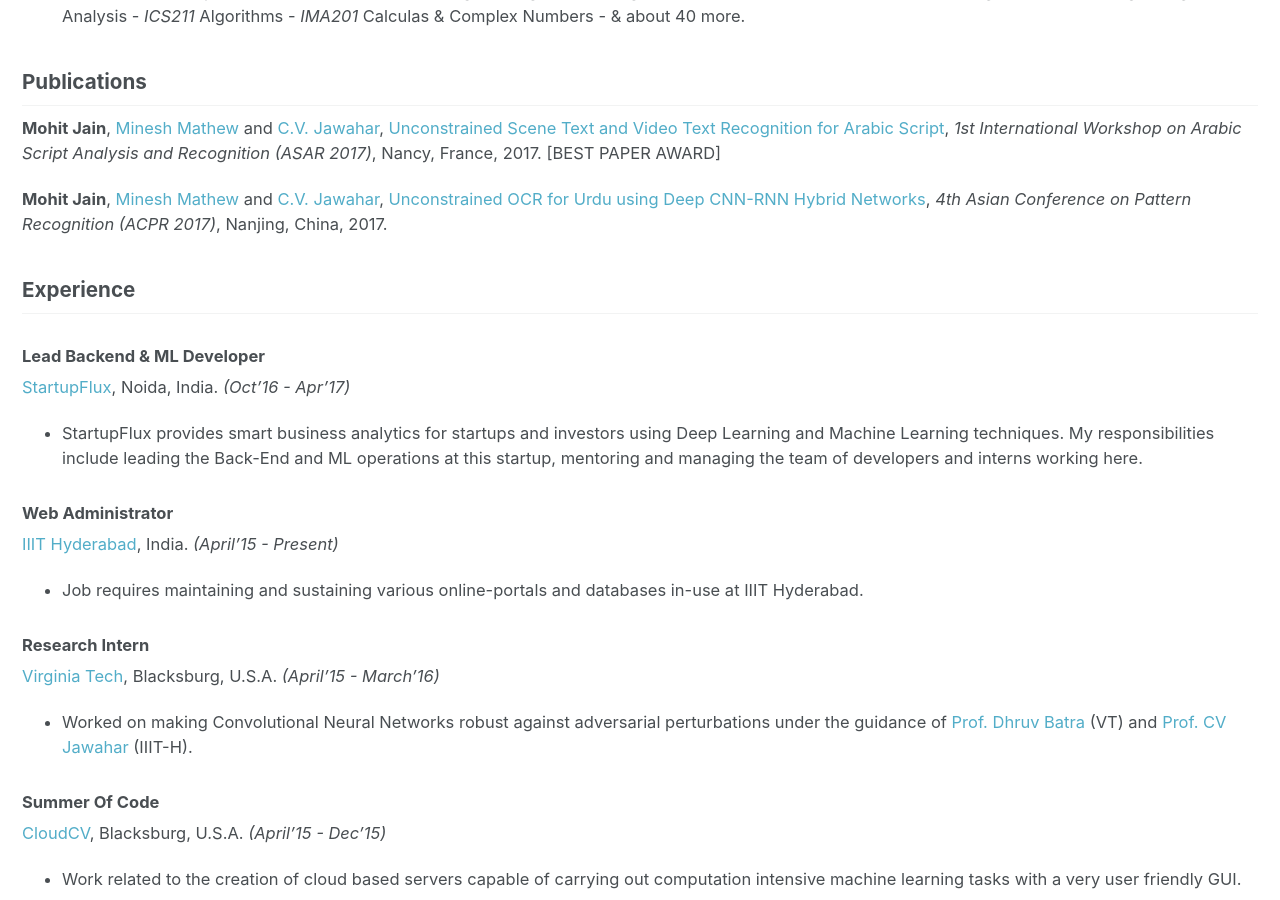
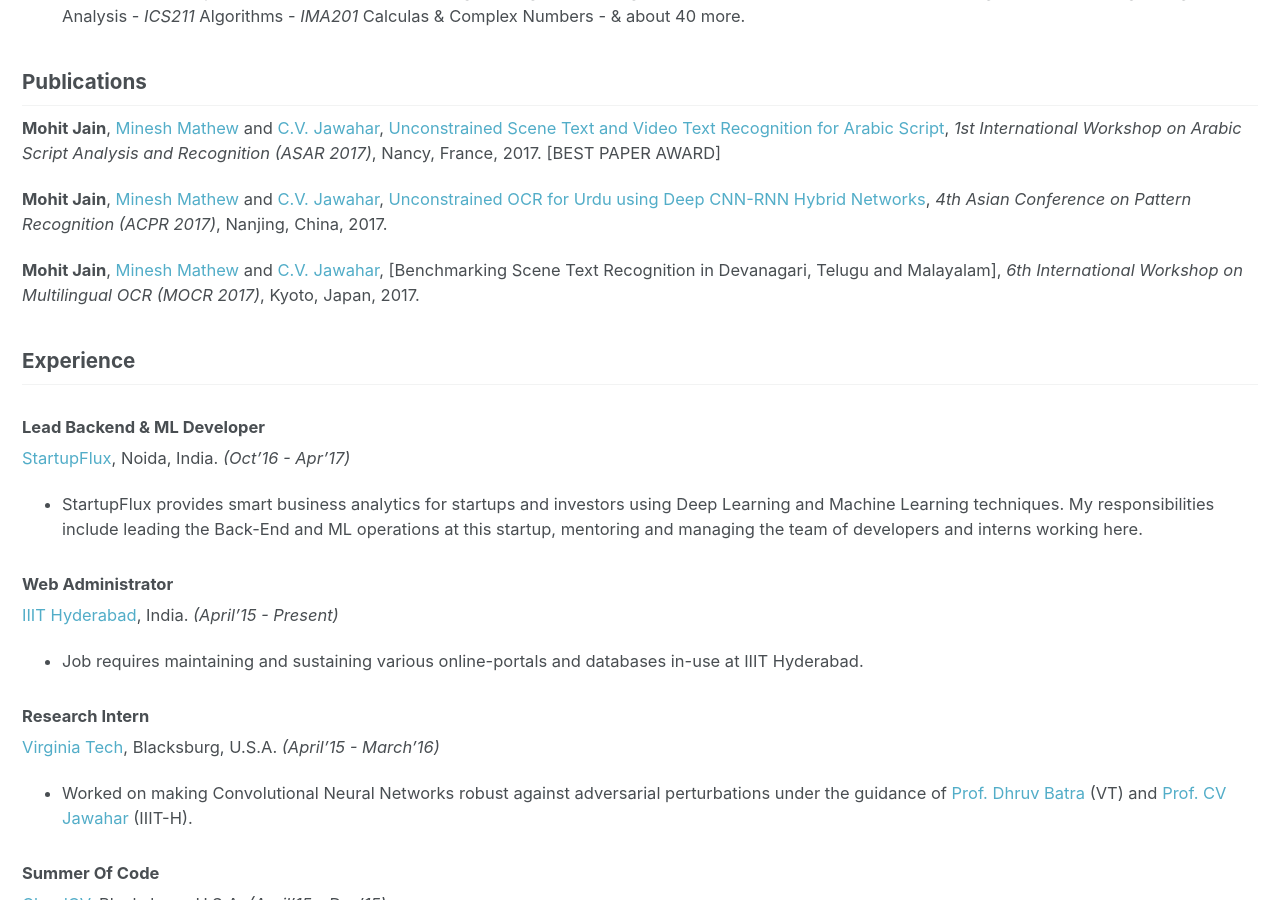
Before and after one commit to NightFury13/nightfury13.github.io, a Jekyll site: the page built from _pages/resume.md, in a window 1280 px wide and 900 px high, scrolled down 636 px. Built offline with Jekyll 4.4.1, drawn with Linux system fonts in a browser that asks for light colours.

Commit message:
adding mocr paper

```diff
--- a/_pages/resume.md
+++ b/_pages/resume.md
@@ -25,6 +25,8 @@ author_profile: true
 
 **Mohit Jain**, [Minesh Mathew](mineshmathew.github.io) and [C.V. Jawahar](http://cvit.iiit.ac.in/people/faculty/people/faculty/cvit-faculty/jawahar), [Unconstrained OCR for Urdu using Deep CNN-RNN Hybrid Networks](http://cvit.iiit.ac.in/research/projects/cvit-projects/arabic-text-recognition), _4th Asian Conference on Pattern Recognition (ACPR 2017)_, Nanjing, China, 2017.
 
+**Mohit Jain**, [Minesh Mathew](mineshmathew.github.io) and [C.V. Jawahar](http://cvit.iiit.ac.in/people/faculty/people/faculty/cvit-faculty/jawahar), [Benchmarking Scene Text Recognition in Devanagari, Telugu and Malayalam], _6th International Workshop on Multilingual OCR (MOCR 2017)_, Kyoto, Japan, 2017.
+
 ## Experience
 ### Lead Backend & ML Developer
 [StartupFlux](https://startupflux.com/), Noida, India. _(Oct'16 - Apr'17)_
```
